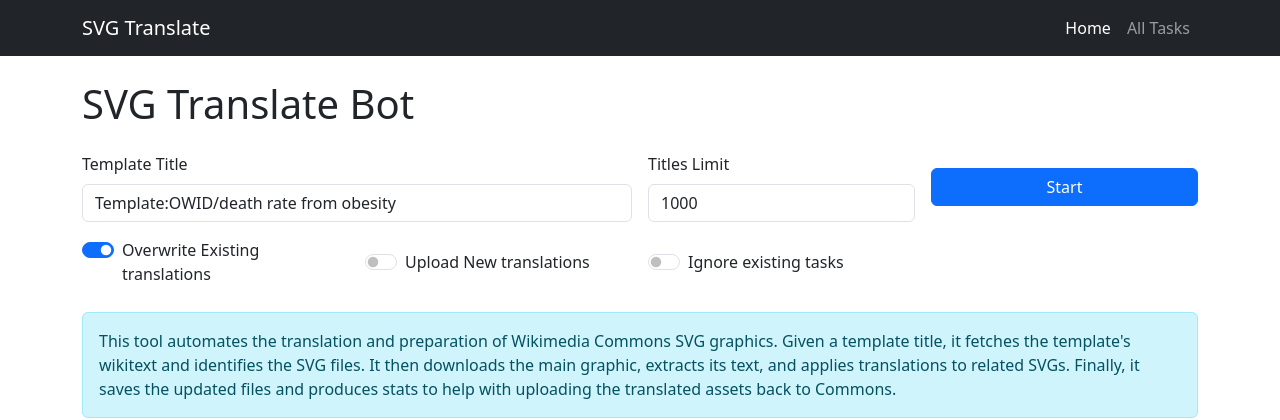
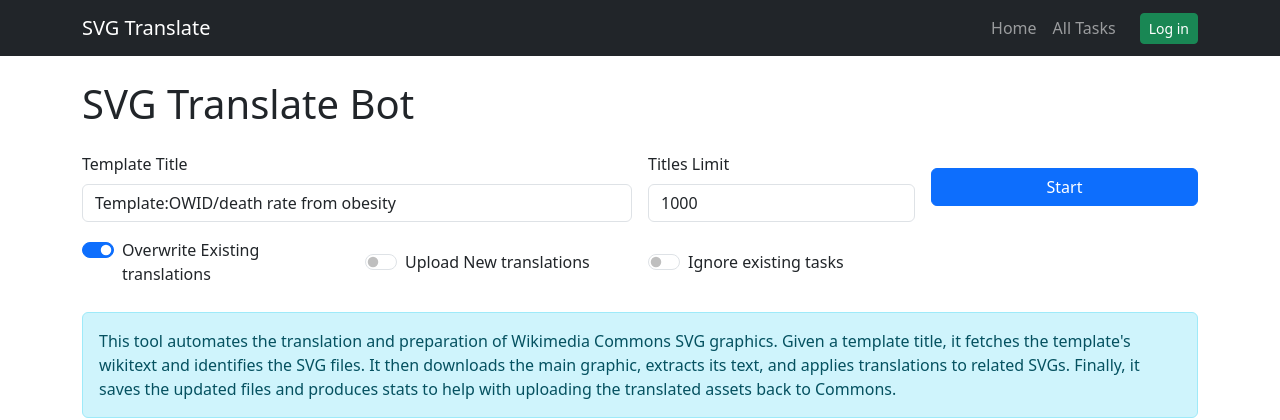
Before and after one commit to Mdwiki-TD/svg_translate, a Flask app: page / in a window 1280 px wide. Shown: the top 420 px of the page. Run offline with Flask 3, Linux system fonts and the light colour scheme.

Commit message:
Update _navbar.html

```diff
--- a/src/templates/_navbar.html
+++ b/src/templates/_navbar.html
@@ -1,6 +1,6 @@
 <nav class="navbar navbar-expand-lg navbar-dark bg-dark">
     <div class="container">
-    <a class="navbar-brand" href="{{ url_for('index') }}">SVG Translate</a>
+        <a class="navbar-brand" href="{{ url_for('main.index') }}">SVG Translate</a>
         <button class="navbar-toggler" type="button" data-bs-toggle="collapse" data-bs-target="#navbarNav"
             aria-controls="navbarNav" aria-expanded="false" aria-label="Toggle navigation">
             <span class="navbar-toggler-icon"></span>
@@ -8,13 +8,24 @@
         <div class="collapse navbar-collapse" id="navbarNav">
             <ul class="navbar-nav ms-auto">
                 <li class="nav-item">
-          <a class="nav-link {% if request.endpoint == 'index' %}active{% endif %}"
-            {% if request.endpoint == 'index' %}aria-current="page" {% endif %} href="{{ url_for('index') }}">Home</a>
+                    <a class="nav-link {% if request.endpoint == 'main.index' %}active{% endif %}"
+                        {% if request.endpoint == 'main.index' %}aria-current="page" {% endif %}
+                        href="{{ url_for('main.index') }}">Home</a>
                 </li>
                 <li class="nav-item">
-          <a class="nav-link {% if request.endpoint == 'tasks' %}active{% endif %}"
-            {% if request.endpoint == 'tasks' %}aria-current="page" {% endif %} href="{{ url_for('tasks') }}">All
-            Tasks</a>
+                    <a class="nav-link {% if request.endpoint == 'main.tasks' %}active{% endif %}"
+                        {% if request.endpoint == 'main.tasks' %}aria-current="page" {% endif %}
+                        href="{{ url_for('main.tasks') }}">All Tasks</a>
+                </li>
+                <li class="nav-item ms-lg-3 d-flex align-items-center">
+                    {% if is_authenticated %}
+                    <span class="navbar-text text-white-50 me-2">
+                        {{ current_user.username or 'Logged in' }}
+                    </span>
+                    <a class="btn btn-outline-light btn-sm" href="{{ url_for('auth.logout') }}">Log out</a>
+                    {% else %}
+                    <a class="btn btn-success btn-sm" href="{{ url_for('auth.login') }}">Log in</a>
+                    {% endif %}
                 </li>
             </ul>
         </div>
```
Lines whose indentation alone changed are shown as unchanged.
